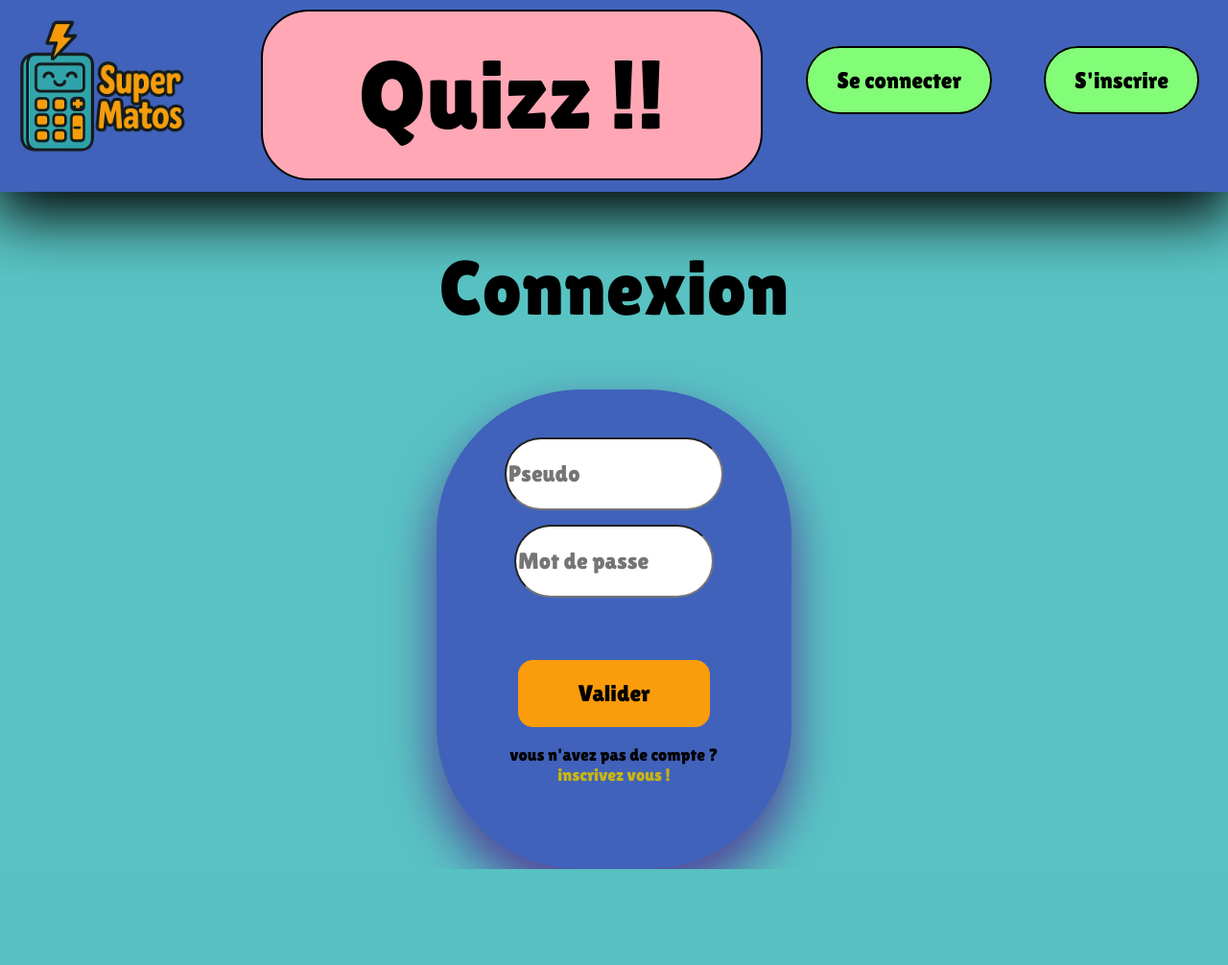
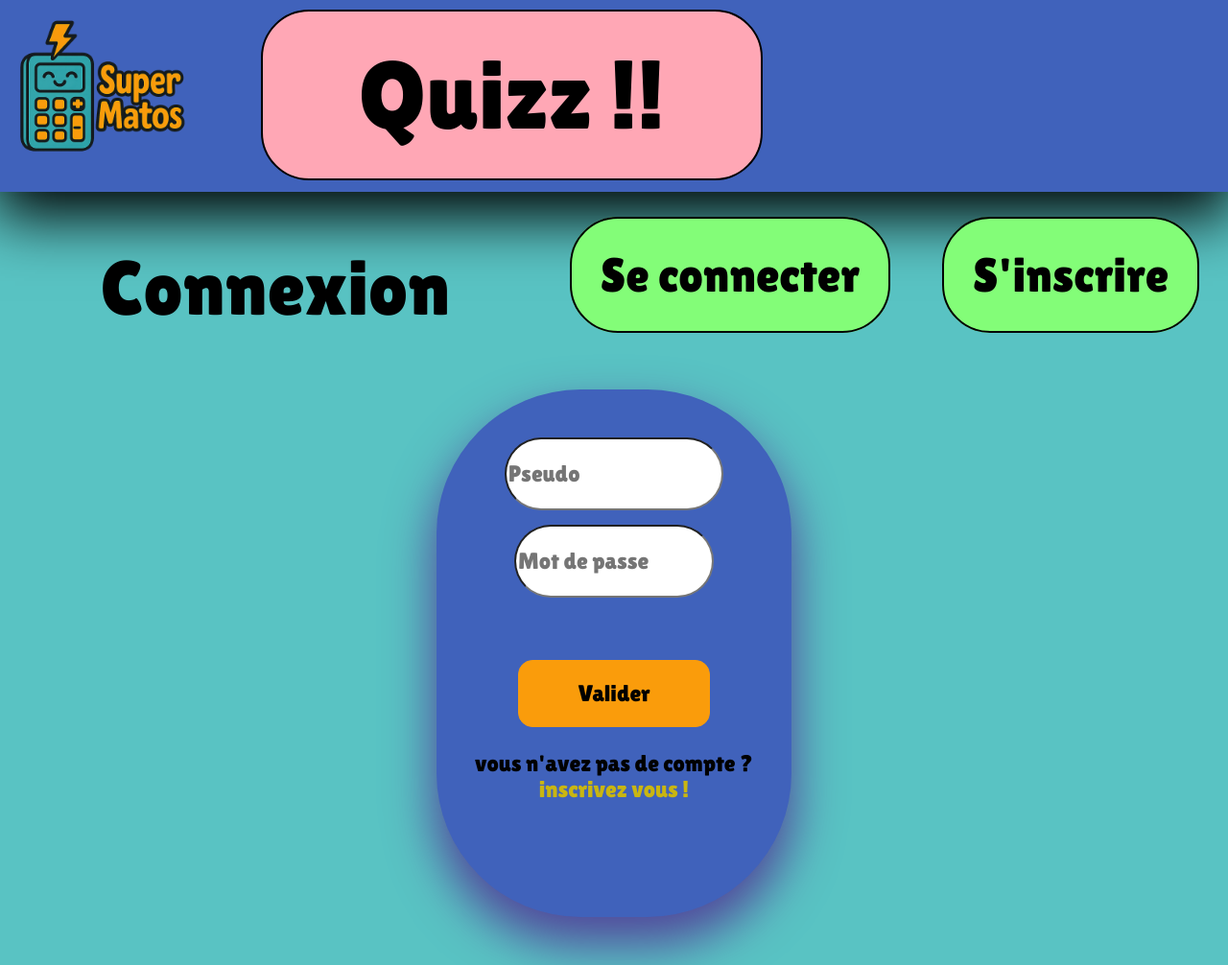
Before and after one commit to Jules-pecquereau/projet-appli-enfant-, a PHP site: page /connexion.php in a window 1280 px wide. Shown: the whole page at 96% size. Before the commit the page ends 906 px from the top, so only its background shows below. Run offline with PHP 8.4, Linux system fonts and the light colour scheme; data that the repository does not hold is empty.

Commit message:
connexion, style

```diff
--- a/connexion.php
+++ b/connexion.php
@@ -35,7 +35,7 @@ while($resultat=$temp->fetch()){
                     <div ><input id="btn" type="submit" name="bouton" value="Valider"></div>
                 </form>';
                 if ($erreur == 1)
-                    echo'Pseudo ou mot de passe incorrect';
+                    echo'<p>Pseudo ou mot de passe incorrect</p>';
             }
             if ($_SESSION["connexion"] == 1){ #si la personne est connectée, renvoie à l'index
                 header('Location: index.php');
--- a/style.css
+++ b/style.css
@@ -29,6 +29,7 @@ p{
     font-family: "Lilita One", sans-serif;
     font-weight: 400;
     font-style: normal;
+    font-size: x-large;
 }
 
 input{
@@ -119,14 +120,14 @@ a:hover{
     width: 100px;
     margin-right: 30px;
     margin-left: 20px;
-    padding : 20px 30px;
+    padding : 30px 30px;
     background-color: rgb(131, 253, 120);
     font-family: "Lilita One", sans-serif;
     font-weight: 400;
     font-style: normal;
     text-decoration: none;
     color: black;
-    font-size: x-large;
+    font-size: 50px;
     border: solid 2px black;
     border-radius: 50px;
     transition: 0.2s;
@@ -227,8 +228,9 @@ margin-top: 60px ;
 
 #couleur_form{
     background-color: #4062BB;
-    height: 500px;
+    height: 550px;
     width: 370px ;
+    margin-bottom: 50px;
     display: flex;
     align-items: center;
     flex-direction: column;
```
